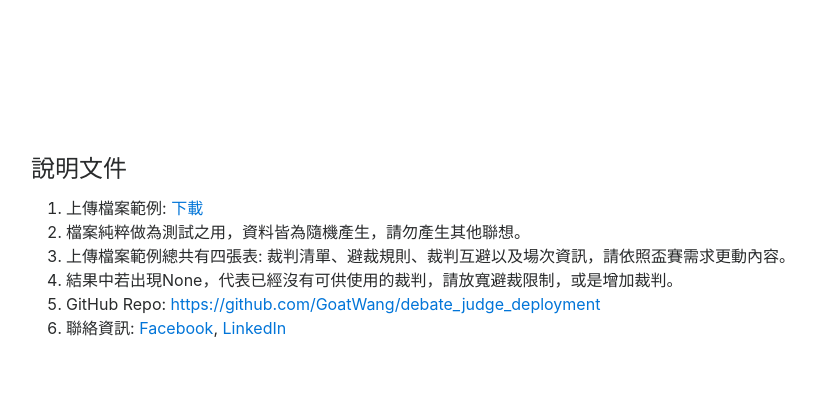
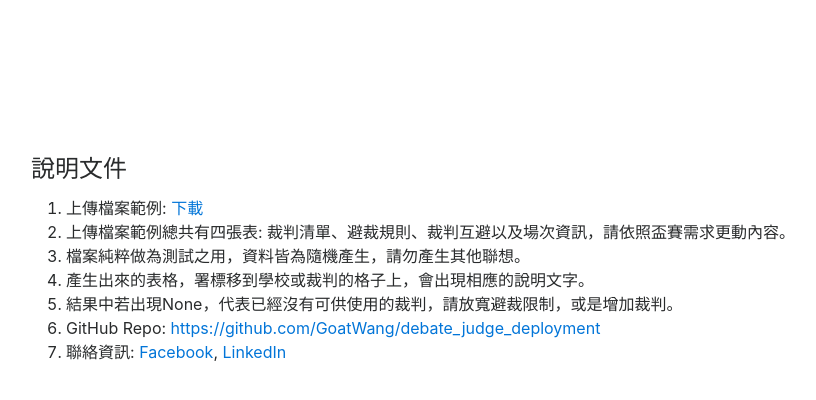
Before and after one commit to GoatWang/debate_judge_deployment, a Django app: page / in a window 1280 px wide. Shown: the part 256-656 px from the top of the page, without its empty margins (44-860 px from the left). Run offline with Django 3.2, Linux system fonts and the light colour scheme; some libraries are stand-ins or nearby versions.

Commit message:
update documentation

```diff
--- a/deployer/templates/deployer/index.html
+++ b/deployer/templates/deployer/index.html
@@ -67,8 +67,9 @@
         <div class="row" style='margin-bottom:50px'>
             <ol>
                 <li>上傳檔案範例: <a href="deployer/downloadsample">下載</a></li>
+                <li>上傳檔案範例總共有四張表: 裁判清單、避裁規則、裁判互避以及場次資訊，請依照盃賽需求更動內容。</li>
                 <li>檔案純粹做為測試之用，資料皆為隨機產生，請勿產生其他聯想。</li>
-                <li>上傳檔案範例總共有四張表: 裁判清單、避裁規則、裁判互避以及場次資訊，請依照盃賽需求更動內容。</li>
+                <li>產生出來的表格，署標移到學校或裁判的格子上，會出現相應的說明文字。</li>
                 <li>結果中若出現None，代表已經沒有可供使用的裁判，請放寬避裁限制，或是增加裁判。</li>
                 <li>GitHub Repo: <a href="https://github.com/GoatWang/debate_judge_deployment">https://github.com/GoatWang/debate_judge_deployment</a></li>
                 <li>聯絡資訊: <a href="https://www.facebook.com/jeremy45555">Facebook</a>, <a href="https://www.linkedin.com/in/wanghsuanchung/">LinkedIn</a></li>
```
